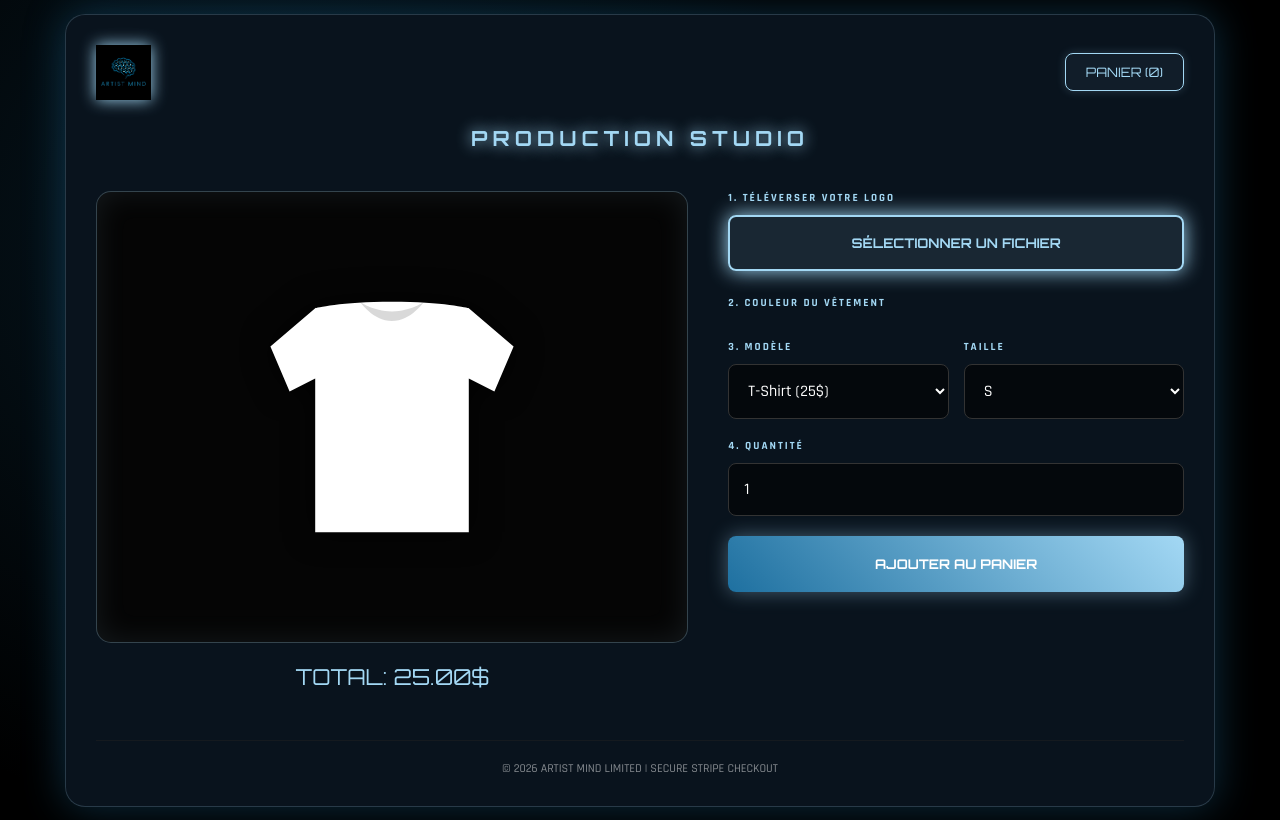
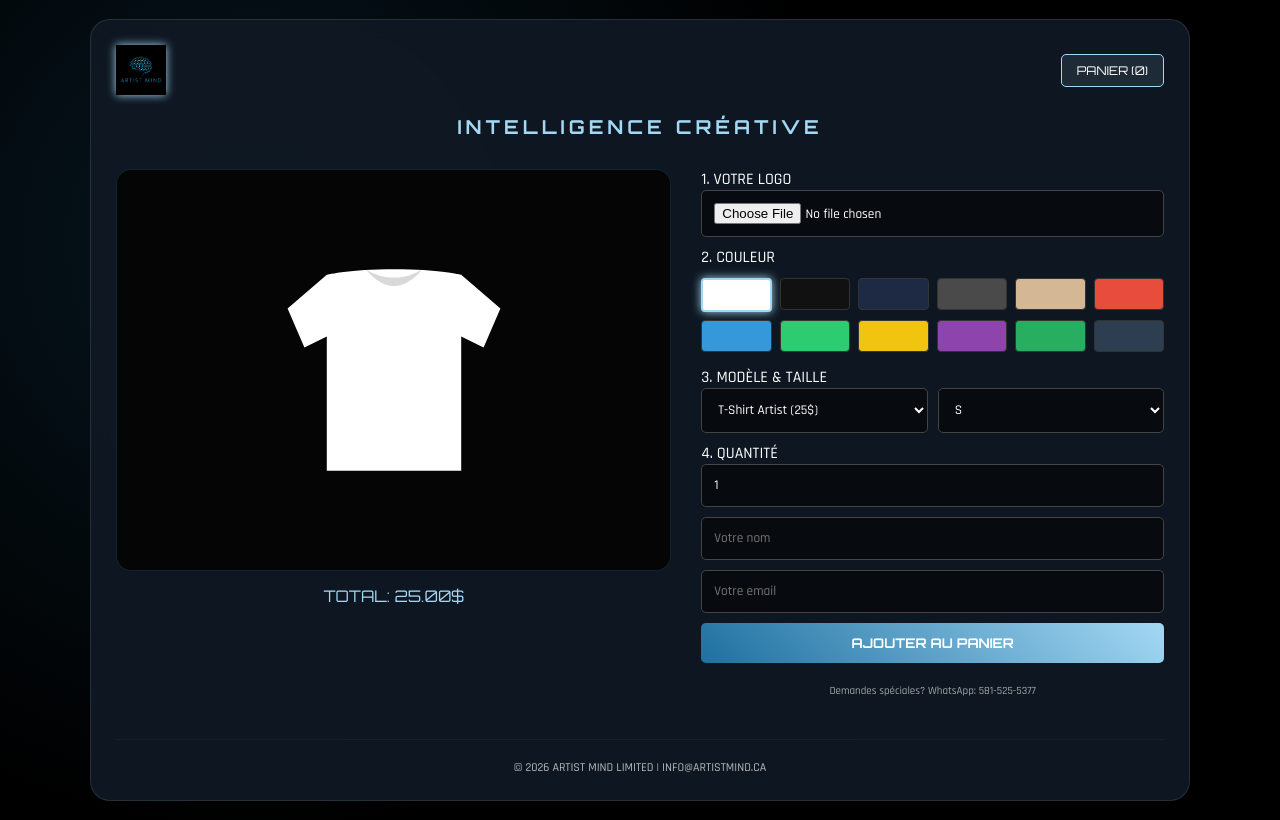
Before and after one commit to Fooutte/tshirtserver, a website: page index.html in a window 1280 px wide. Drawn offline with Linux system fonts and the light colour scheme; a script that the page names is missing.

Commit message:
Update index.html

```diff
--- a/index.html
+++ b/index.html
@@ -3,110 +3,73 @@
 <head>
     <meta charset="UTF-8">
     <meta name="viewport" content="width=device-width, initial-scale=1.0">
-    <title>ARTIST MIND LIMITED | PRODUCTION STUDIO</title>
+    <title>ARTIST MIND LIMITED | STUDIO</title>
     <link href="https://fonts.googleapis.com/css2?family=Orbitron:wght@400;700&family=Rajdhani:wght@300;500;700&display=swap" rel="stylesheet">
     <script src="https://js.stripe.com/v3/"></script>
     <style>
-        :root {
-            --primary: #a3d8f4;
-            --secondary: #1e70a0;
-            --bg: #000;
-            --card: rgba(10, 20, 30, 0.98);
-        }
-
+        :root { --primary: #a3d8f4; --secondary: #1e70a0; --bg: #000; --card: rgba(15, 25, 35, 0.95); }
         body {
             font-family: 'Rajdhani', sans-serif; background: var(--bg); color: #fff;
             margin: 0; padding: 10px; min-height: 100vh;
             display: flex; justify-content: center; align-items: center;
             background-image: radial-gradient(circle at 20% 30%, rgba(30, 112, 160, 0.2) 0%, transparent 50%);
         }
-
         .container {
-            background: var(--card); backdrop-filter: blur(15px);
-            border: 1px solid rgba(163, 216, 244, 0.2);
-            padding: 30px; border-radius: 20px; width: 100%; max-width: 1150px; position: relative; box-sizing: border-box;
-            box-shadow: 0 0 40px rgba(30, 112, 160, 0.4);
+            background: var(--card); backdrop-filter: blur(10px); border: 1px solid rgba(255, 255, 255, 0.1);
+            padding: 25px; border-radius: 20px; width: 100%; max-width: 1100px; position: relative; box-sizing: border-box;
         }
 
-        /* HEADER & LOGO */
-        .nav-header { display: flex; justify-content: space-between; align-items: center; margin-bottom: 25px; }
-        .corner-logo { width: 55px; height: auto; cursor: pointer; transition: 0.3s; filter: drop-shadow(0 0 8px var(--primary)); }
+        /* NAVIGATION & LOGO */
+        .nav-header { display: flex; justify-content: space-between; align-items: center; margin-bottom: 20px; }
+        .corner-logo { width: 50px; height: auto; cursor: pointer; transition: 0.3s; filter: drop-shadow(0 0 5px var(--primary)); }
         .cart-trigger {
-            background: rgba(163, 216, 244, 0.05); border: 1px solid var(--primary);
-            padding: 10px 20px; border-radius: 8px; cursor: pointer; font-family: 'Orbitron'; font-size: 13px; color: var(--primary);
-            box-shadow: 0 0 10px rgba(163, 216, 244, 0.2);
+            background: rgba(163, 216, 244, 0.1); border: 1px solid var(--primary);
+            padding: 8px 15px; border-radius: 5px; cursor: pointer; font-family: 'Orbitron'; font-size: 12px;
         }
 
-        .header-subtitle {
-            font-family: 'Orbitron'; font-size: clamp(1.1rem, 5vw, 1.3rem); text-align: center; color: var(--primary);
-            letter-spacing: 5px; margin-bottom: 40px; text-shadow: 0 0 15px var(--primary);
-        }
+        .header-subtitle { font-family: 'Orbitron'; font-size: clamp(1rem, 4vw, 1.2rem); text-align: center; color: var(--primary); letter-spacing: 4px; margin: 10px 0 30px 0; }
 
-        /* PREVIEW SYSTEM */
-        .main-layout { display: grid; grid-template-columns: 1fr; gap: 40px; }
-        @media (min-width: 950px) { .main-layout { grid-template-columns: 1.3fr 1fr; } }
+        /* LAYOUT */
+        .main-layout { display: grid; grid-template-columns: 1fr; gap: 30px; }
+        @media (min-width: 900px) { .main-layout { grid-template-columns: 1.2fr 1fr; } }
 
         .preview-box {
-            height: 450px; background: #050505; border-radius: 15px; border: 1px solid rgba(163, 216, 244, 0.3);
+            height: 400px; background: #050505; border-radius: 15px; border: 1px solid rgba(30, 112, 160, 0.3);
             position: relative; display: flex; justify-content: center; align-items: center; overflow: hidden;
-            box-shadow: inset 0 0 30px rgba(163, 216, 244, 0.1);
         }
-        .tshirt-visual { width: 320px; fill: #fff; transition: 0.5s; filter: drop-shadow(0 0 15px rgba(0,0,0,0.8)); }
-        #custom-image-preview { position: absolute; top: 42%; left: 50%; transform: translate(-50%, -50%); max-width: 80px; display: none; z-index: 10; }
+        .tshirt-visual { width: 280px; fill: #fff; transition: 0.5s; }
+        #custom-image-preview { position: absolute; top: 42%; left: 50%; transform: translate(-50%, -50%); max-width: 70px; display: none; }
 
-        /* FORMULAIRE & LED BUTTONS */
-        label { font-size: 11px; color: var(--primary); letter-spacing: 2px; text-transform: uppercase; display: block; margin-bottom: 10px; font-weight: bold; }
-        input, select {
-            width: 100%; padding: 15px; background: rgba(0,0,0,0.6); border: 1px solid #333; border-radius: 8px;
-            color: #fff; font-family: 'Rajdhani'; font-size: 16px; margin-bottom: 20px; box-sizing: border-box;
-        }
+        /* FORMULAIRE */
+        .color-grid { display: grid; grid-template-columns: repeat(6, 1fr); gap: 8px; margin-top: 10px; }
+        .color-opt { height: 30px; border-radius: 4px; cursor: pointer; border: 1px solid #333; }
+        .color-opt.active { border: 2px solid var(--primary); box-shadow: 0 0 10px var(--primary); }
 
-        .color-grid { display: grid; grid-template-columns: repeat(6, 1fr); gap: 10px; margin-bottom: 20px; }
-        .color-opt { height: 35px; border-radius: 6px; cursor: pointer; border: 1px solid #222; transition: 0.3s; }
-        .color-opt.active { border: 2px solid var(--primary); box-shadow: 0 0 15px var(--primary); transform: scale(1.1); }
+        input, select, button { width: 100%; padding: 12px; border-radius: 5px; font-family: 'Rajdhani'; margin-bottom: 10px; box-sizing: border-box; }
+        input, select { background: rgba(0,0,0,0.5); border: 1px solid #444; color: #fff; }
+        .btn-main { background: linear-gradient(45deg, var(--secondary), var(--primary)); border: none; color: #fff; font-family: 'Orbitron'; font-weight: bold; cursor: pointer; }
 
-        /* LE BOUTON CHOISIR (EMPHASE LED) */
-        .btn-select {
-            background: rgba(163, 216, 244, 0.1); color: var(--primary); border: 2px solid var(--primary);
-            width: 100%; padding: 18px; border-radius: 8px; font-family: 'Orbitron'; cursor: pointer;
-            margin-bottom: 25px; animation: ledPulse 2s infinite; font-weight: bold;
-        }
-
-        .btn-pay {
-            background: linear-gradient(45deg, var(--secondary), var(--primary));
-            color: #fff; border: none; padding: 20px; border-radius: 8px; width: 100%;
-            font-family: 'Orbitron'; font-weight: bold; cursor: pointer; transition: 0.3s;
-            box-shadow: 0 0 20px rgba(163, 216, 244, 0.4);
-        }
-        .btn-pay:hover { box-shadow: 0 0 35px var(--primary); transform: translateY(-2px); }
-
-        @keyframes ledPulse {
-            0% { box-shadow: 0 0 5px var(--primary); border-color: rgba(163, 216, 244, 0.4); }
-            50% { box-shadow: 0 0 20px var(--primary); border-color: var(--primary); }
-            100% { box-shadow: 0 0 5px var(--primary); border-color: rgba(163, 216, 244, 0.4); }
-        }
-
-        /* SIDE CART */
+        /* PANIER LATÉRAL RESPONSIVE */
         .side-cart {
-            position: fixed; top: 0; right: -100%; width: 100%; max-width: 400px; height: 100%;
-            background: #080c10; z-index: 2000; transition: 0.5s; padding: 30px; box-sizing: border-box;
-            border-left: 2px solid var(--primary); display: flex; flex-direction: column;
-            box-shadow: -15px 0 50px rgba(0,0,0,0.9);
+            position: fixed; top: 0; right: -100%; width: 100%; max-width: 350px; height: 100%;
+            background: #0a0f14; z-index: 2000; transition: 0.4s; padding: 25px; box-sizing: border-box;
+            border-left: 1px solid var(--primary); display: flex; flex-direction: column;
         }
         .side-cart.open { right: 0; }
 
-        .footer { text-align: center; margin-top: 50px; border-top: 1px solid #222; padding-top: 20px; font-size: 12px; opacity: 0.5; }
+        /* FOOTER */
+        .footer { text-align: center; margin-top: 30px; border-top: 1px solid #222; padding-top: 20px; font-size: 12px; opacity: 0.7; }
     </style>
 </head>
 <body>
 
 <div class="container">
     <div class="nav-header">
-        <img src="logo.jpg" alt="Logo" class="corner-logo" onclick="resetStudio()">
+        <img src="logo.jpg" alt="Logo" class="corner-logo" onclick="resetStudio()" title="Réinitialiser le Studio">
         <div class="cart-trigger" onclick="toggleCart()">PANIER (<span id="cartCount">0</span>)</div>
     </div>
 
-    <h2 class="header-subtitle">PRODUCTION STUDIO</h2>
+    <h2 class="header-subtitle">INTELLIGENCE CRÉATIVE</h2>
 
     <div class="main-layout">
         <div class="preview-column">
@@ -117,64 +80,61 @@
                 </svg>
                 <img id="custom-image-preview" src="">
             </div>
-            <div style="text-align: center; margin-top: 20px; font-family: 'Orbitron'; color: var(--primary); font-size: 22px;">
+            <div style="text-align: center; margin-top: 15px; font-family: 'Orbitron'; color: var(--primary);">
                 TOTAL: <span id="totalPrice">25.00</span>$
             </div>
         </div>
 
         <div class="options-column">
-            <label>1. TÉLÉVERSER VOTRE LOGO</label>
-            <input type="file" id="imageInput" accept="image/*" onchange="previewImage(event)" style="display:none;">
-            <button class="btn-select" onclick="document.getElementById('imageInput').click()">SÉLECTIONNER UN FICHIER</button>
+            <label>1. VOTRE LOGO</label>
+            <input type="file" id="imageInput" accept="image/*" onchange="previewImage(event)">
 
-            <label>2. COULEUR DU VÊTEMENT</label>
-            <div class="color-grid" id="colorGrid"></div>
+            <label>2. COULEUR</label>
+            <div class="color-grid" id="colorGrid">
+                </div>
 
-            <div style="display:grid; grid-template-columns: 1fr 1fr; gap:15px;">
-                <div>
-                    <label>3. MODÈLE</label>
-                    <select id="productType" onchange="calculatePrice()">
-                        <option value="tshirt">T-Shirt (25$)</option>
-                        <option value="hoodie">Hoodie (45$)</option>
-                    </select>
-                </div>
-                <div>
-                    <label>TAILLE</label>
-                    <select id="size"><option>S</option><option>M</option><option>L</option><option>XL</option><option>2XL</option></select>
-                </div>
+            <label style="margin-top:15px; display:block;">3. MODÈLE & TAILLE</label>
+            <div style="display:flex; gap:10px;">
+                <select id="productType" onchange="calculatePrice()">
+                    <option value="tshirt">T-Shirt Artist (25$)</option>
+                    <option value="hoodie">Hoodie Mind (45$)</option>
+                </select>
+                <select id="size"><option>S</option><option>M</option><option>L</option><option>XL</option><option>2XL</option></select>
             </div>
 
             <label>4. QUANTITÉ</label>
             <input type="number" id="qty" value="1" min="1" oninput="calculatePrice()">
 
-            <button class="btn-pay" onclick="addToCart()">AJOUTER AU PANIER</button>
+            <input type="text" id="userName" placeholder="Votre nom">
+            <input type="email" id="userEmail" placeholder="Votre email">
+
+            <button class="btn-main" onclick="addToCart()">AJOUTER AU PANIER</button>
+            <p style="font-size:11px; text-align:center; opacity:0.6;">Demandes spéciales? WhatsApp: 581-525-5377</p>
         </div>
     </div>
-    <div class="footer">© 2026 ARTIST MIND LIMITED | SECURE STRIPE CHECKOUT</div>
+
+    <div class="footer">
+        © 2026 ARTIST MIND LIMITED | INFO@ARTISTMIND.CA
+    </div>
 </div>
 
 <div id="sideCart" class="side-cart">
-    <div style="display:flex; justify-content:space-between; font-family:'Orbitron'; color:var(--primary); margin-bottom:30px;">
+    <div style="display:flex; justify-content:space-between; font-family:'Orbitron'; border-bottom:1px solid #333; padding-bottom:10px;">
         VOTRE PANIER <span onclick="toggleCart()" style="cursor:pointer;">✕</span>
     </div>
-    <div id="cartItems" style="flex:1; overflow-y:auto;"></div>
-    <div style="border-top:1px solid #333; padding-top:20px;">
-        <div style="display:flex; justify-content:space-between; margin-bottom:20px; font-family:'Orbitron'; font-size:20px;">
-            <span>TOTAL:</span><span id="cartTotal">0.00$</span>
-        </div>
-        <button class="btn-pay" onclick="handleCheckout()">PASSER À LA CAISSE</button>
+    <div id="cartItems" style="flex:1; overflow-y:auto; padding:15px 0;"></div>
+    <div style="border-top:1px solid #333; padding-top:15px;">
+        <div style="display:flex; justify-content:space-between; margin-bottom:15px;">TOTAL: <span id="cartTotal">0.00$</span></div>
+        <button class="btn-main" onclick="alert('Lien Stripe à venir!')">PASSER À LA CAISSE</button>
     </div>
 </div>
 
 <script>
-    // --- CONFIGURATION STRIPE (REMETS TA CLÉ ICI) ---
-    const stripe = Stripe('pk_live_51SgTOyL5BdTtXwXw1hz0G5sJ1b3UGWVrQevIDeXgoCn2unDGpohb6OZ3k8ZMiTXuYEP1rODt1U8zoMxEwLkkqswp006yafLwDQ');
-
     let cart = [];
     let selectedColor = '#ffffff';
     const colors = ['#ffffff', '#111111', '#1e2a44', '#4a4a4a', '#d4b895', '#e74c3c', '#3498db', '#2ecc71', '#f1c40f', '#8e44ad', '#27ae60', '#2c3e50'];
 
-    // Initialisation Couleurs
+    // Générer la grille de couleurs
     const grid = document.getElementById('colorGrid');
     colors.forEach(c => {
         const div = document.createElement('div');
@@ -203,10 +163,14 @@
         const type = document.getElementById('productType').value;
         const qty = document.getElementById('qty').value;
         const svg = document.getElementById('tshirt-svg');
+        const img = document.getElementById('custom-image-preview');
+
         if(type === 'hoodie') {
             svg.innerHTML = '<path d="M28,15 c0,0,10-3,22-3 s22,3,22,3 l16,14 l-6,14 l-10-5 v45 c0,0-1,8-10,8 h-24 c0,0-9,0-10-8 v-45 l-10,5 l-6-14 z" /><path d="M38,12 c0,0,2-8,12-8 s12,8,12,8" fill="rgba(0,0,0,0.15)"/>';
+            img.style.top = "40%";
         } else {
             svg.innerHTML = '<path d="M26,16 c0,0,8-2,24-2 s24,2,24,2 l14,12 l-6,14 l-8-4 v48 h-48 v-48 l-8,4 l-6-14 z" /><path d="M40,14 c0,0,4,6,10,6 s10-6,10-6 c0,0-4,3-10,3 s-10-3-10-3 z" fill="rgba(0,0,0,0.15)" />';
+            img.style.top = "42%";
         }
         document.getElementById('totalPrice').innerText = (qty * (type === 'hoodie' ? 45 : 25)).toFixed(2);
     }
@@ -217,9 +181,7 @@
         const item = {
             name: document.getElementById('productType').value.toUpperCase(),
             price: parseFloat(document.getElementById('totalPrice').innerText),
-            qty: document.getElementById('qty').value,
-            size: document.getElementById('size').value,
-            color: selectedColor
+            qty: document.getElementById('qty').value
         };
         cart.push(item);
         updateUI();
@@ -232,37 +194,27 @@
         let total = 0;
         cart.forEach((item, i) => {
             total += item.price;
-            list.innerHTML += `<div style="padding:15px; background:rgba(255,255,255,0.05); margin-bottom:10px; border-radius:5px; border-left:3px solid var(--primary);">
-                <div style="display:flex; justify-content:space-between;">
-                    <span>${item.qty}x ${item.name} (${item.size})</span>
-                    <span>${item.price.toFixed(2)}$</span>
-                </div>
+            list.innerHTML += `<div style="display:flex; justify-content:space-between; margin-bottom:10px; font-size:14px;">
+                <span>${item.qty}x ${item.name}</span>
+                <span>${item.price.toFixed(2)}$ <button onclick="cart.splice(${i},1);updateUI()" style="width:auto; padding:2px 5px; margin:0; background:none; color:red; border:none; cursor:pointer;">✕</button></span>
             </div>`;
         });
         document.getElementById('cartCount').innerText = cart.length;
         document.getElementById('cartTotal').innerText = total.toFixed(2) + "$";
     }
 
-    // --- LOGIQUE DE PAIEMENT RESTAURÉE ---
-    async function handleCheckout() {
-        if (cart.length === 0) return alert("Le panier est vide !");
-
-        // Redirection vers ta session de paiement Stripe
-        // Note: Assure-toi que ton backend est branché ici
-        alert("Initialisation du paiement sécurisé Stripe...");
-
-        const response = await fetch('/api/checkout', {
-            method: 'POST',
-            headers: { 'Content-Type': 'application/json' },
-            body: JSON.stringify({ items: cart })
-        });
-
-        const session = await response.json();
-        await stripe.redirectToCheckout({ sessionId: session.id });
-    }
-
     function resetStudio() {
-        if(confirm("Réinitialiser le studio ?")) location.reload();
+        if(confirm("Réinitialiser tout le studio ?")) {
+            cart = [];
+            updateUI();
+            document.getElementById('imageInput').value = '';
+            document.getElementById('custom-image-preview').style.display = 'none';
+            document.getElementById('userName').value = '';
+            document.getElementById('userEmail').value = '';
+            document.getElementById('qty').value = 1;
+            calculatePrice();
+            alert("Studio Artist Mind remis à neuf !");
+        }
     }
 </script>
 </body>
```
